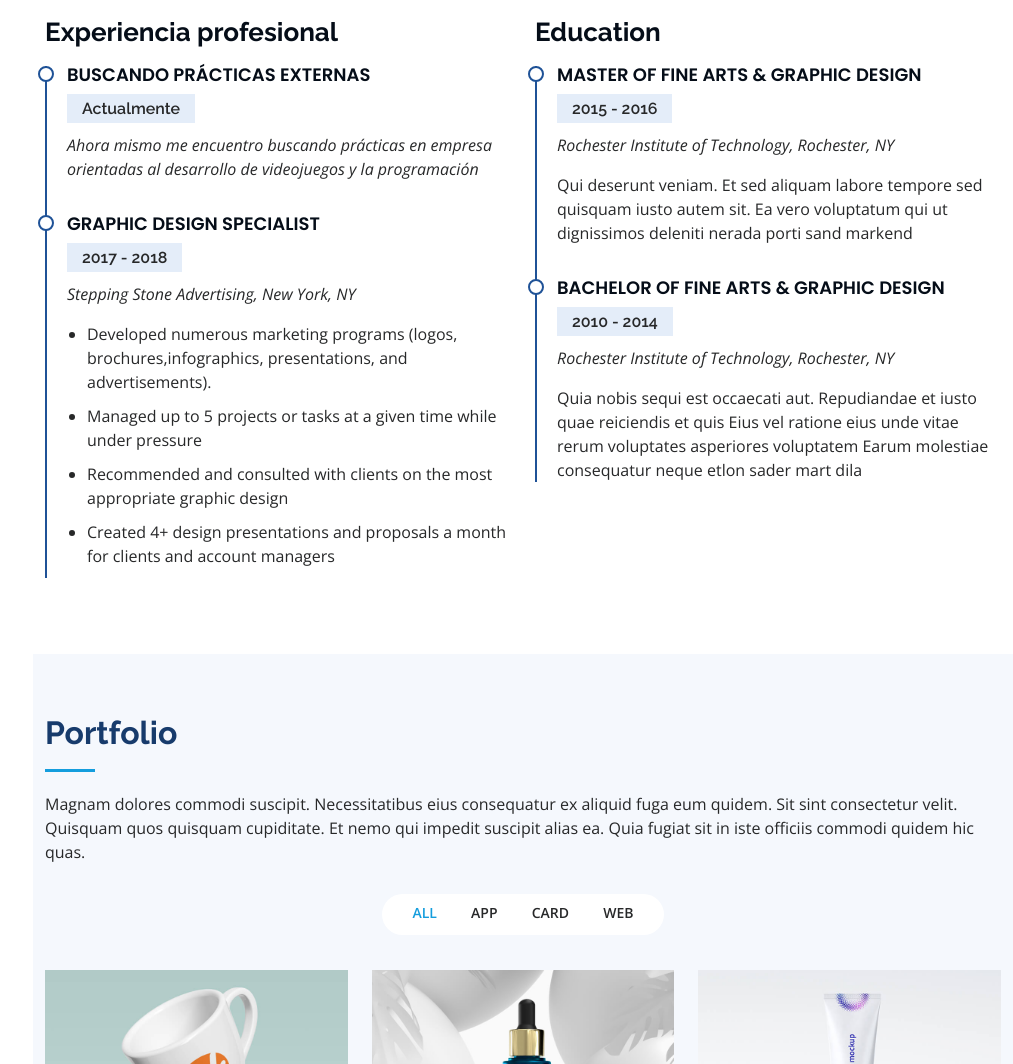
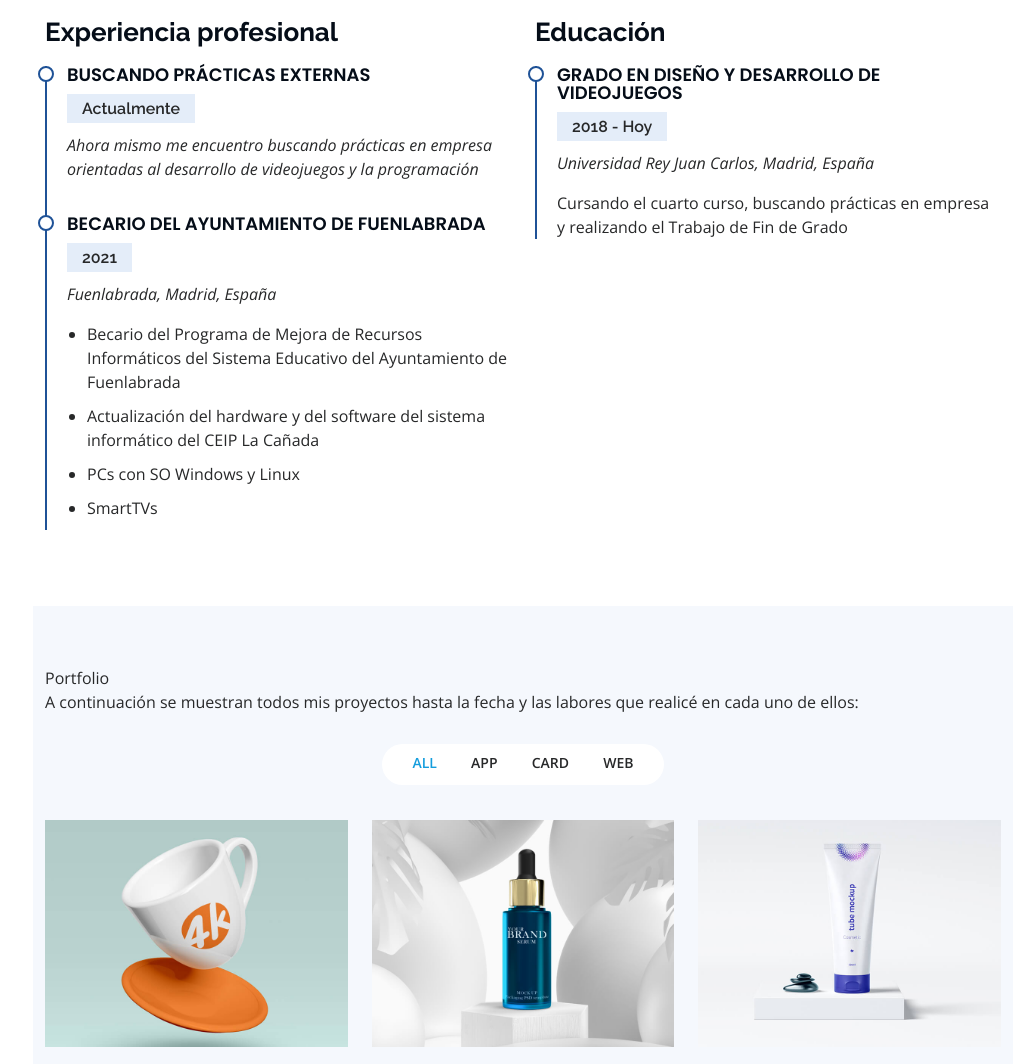
Before and after one commit to aantonb2018/AlejandroAnton, a plain HTML site: page index.html in a window 1280 px wide. Shown: the part 2777-3841 px from the top of the page, without its empty margins (267-1280 px from the left). Drawn offline with nearby package versions, Linux system fonts and the light colour scheme.

Commit message:
[Portfolio] Resume2.0
Acabada la trayectoria

```diff
--- a/assets/language/en.json
+++ b/assets/language/en.json
@@ -27,18 +27,20 @@
    "job1":[
       "Fuenlabrada's City Hall Intern",
       "Currently",
-      "Fuenlabrada's City Hall",
+      "Fuenlabrada, Madrid, Spain",
       "Intern of the Program for the Improvement of Computer Resources of the Educational System of the Fuenlabrada City Council",
       "Hardware and software upgrade of the La Cañada School's computer system",
       "PCs with SO Windows y Linux",
       "SmartTVs"
    ],
    "job2":[],
-   "study1":[
+   "stu": "Education",
+   "study0":[
       "Game Design and Development Bachelor in the Rey Juan Carlos University",
       "2018 - Today",
       "Rey Juan Carlos University, Madrid, Spain",
       "Now in fourth grade, searching for internships and working on my Final Degree Project"
-   ]
+   ],
+   "portfolioText": "Below are all my projects to date and the work I did in each of them:"
 
 }
--- a/assets/language/es.json
+++ b/assets/language/es.json
@@ -27,18 +27,24 @@
     "job1":[
        "Becario del Ayuntamiento de Fuenlabrada",
        "2021",
-       "Ayuntamiento de Fuenlabrada",
+       "Fuenlabrada, Madrid, España",
        "Becario del Programa de Mejora de Recursos Informáticos del Sistema Educativo del Ayuntamiento de Fuenlabrada",
        "Actualización del hardware y del software del sistema informático del CEIP La Cañada",
        "PCs con SO Windows y Linux",
        "SmartTVs"
     ],
     "job2":[],
-    "study1":[
+    "stu": "Educación",
+    "study0":[
         "Grado en Diseño y Desarrollo de Videojuegos",
         "2018 - Hoy",
         "Universidad Rey Juan Carlos, Madrid, España",
         "Cursando el cuarto curso, buscando prácticas en empresa y realizando el Trabajo de Fin de Grado"
-    ]
+    ],
+    "portfolioText": "A continuación se muestran todos mis proyectos hasta la fecha y las labores que realicé en cada uno de ellos:",
+    "filter0": "Todos",
+    "filter1": "Programador",
+    "filter2": "Artista 3D",
+    "filter3": "Diseño"
 
  }
--- a/index.html
+++ b/index.html
@@ -86,9 +86,20 @@
         $("<h2>" + data.resume+ "</h2>").appendTo("#resumePage");
         $("<p>" + data.resumePage + "</p>").appendTo("#resumePage");
         $("<h3 class=\"resume-title\">" + data.pro + "</h3>").appendTo("#pro");
-        $("<h4>" + data.job0[0] + "</h4>").appendTo("#proItem");
-        $("<h5>" + data.job0[1] + "</h5>").appendTo("#proItem");
-        $("<p><em>" + data.job0[2] + "</em></p>").appendTo("#proItem");
+        $("<h4>" + data.job0[0] + "</h4>").appendTo("#proItem0");
+        $("<h5>" + data.job0[1] + "</h5>").appendTo("#proItem0");
+        $("<p><em>" + data.job0[2] + "</em></p>").appendTo("#proItem0");
+        $("<h4>" + data.job1[0] + "</h4>").appendTo("#proItem1");
+        $("<h5>" + data.job1[1] + "</h5>").appendTo("#proItem1");
+        $("<p><em>" + data.job1[2] + "</em></p>").appendTo("#proItem1");
+        $("<ul><li>" + data.job1[3] + "</li><li>" + data.job1[4] + "</li><li>" + data.job1[5] + "</li><li>" + data.job1[6] + "</li></ul>").appendTo("#proItem1");
+        $("<h3 class=\"resume-title\">" + data.stu + "</h3>").appendTo("#stu");
+        $("<h4>" + data.study0[0] + "</h4>").appendTo("#stuItem0");
+        $("<h5>" + data.study0[1] + "</h5>").appendTo("#stuItem0");
+        $("<p><em>" + data.study0[2] + "</em></p>").appendTo("#stuItem0");
+        $("<p>" + data.study0[3] + "</em>").appendTo("#stuItem0");
+        $("<h>Portfolio</h>").appendTo("#portfolioPage");
+        $("<p>" + data.portfolioText + "</p>").appendTo("#portfolioPage");
         /*
         $("<h5>" + data.job0[0] + "</h5>").appendTo("#proItem");
         $("<p><em>" + data.job0[1] + "</em></p>").appendTo("#proItem");
@@ -379,7 +390,7 @@
             </div>
 
             <div class="progress">
-              <span class="skill">JAPANESE<i class="val">N5</i></span>
+              <span class="skill">JAPANESE <i class="val">N5</i></span>
               <div class="progress-bar-wrap">
                 <div class="progress-bar" role="progressbar" aria-valuenow="20" aria-valuemin="0" aria-valuemax="100"></div>
               </div>
@@ -403,36 +414,15 @@
 
           <div class="col-lg-6" data-aos="fade-up" data-aos-delay="100">
             <div id="pro"></div>
-            <div id="proItem" class="resume-item">
+            <div id="proItem0" class="resume-item">
             </div>
-            <div class="resume-item">
-              <h4>Graphic design specialist</h4>
-              <h5>2017 - 2018</h5>
-              <p><em>Stepping Stone Advertising, New York, NY</em></p>
-              <ul>
-                <li>Developed numerous marketing programs (logos, brochures,infographics, presentations, and advertisements).</li>
-                <li>Managed up to 5 projects or tasks at a given time while under pressure</li>
-                <li>Recommended and consulted with clients on the most appropriate graphic design</li>
-                <li>Created 4+ design presentations and proposals a month for clients and account managers</li>
-              </ul>
+            <div id="proItem1" class="resume-item">
             </div>
           </div>
 
           <div class="col-lg-6" data-aos="fade-up">
-
-            <h3 class="resume-title">Education</h3>
-            <div class="resume-item">
-              <h4>Master of Fine Arts &amp; Graphic Design</h4>
-              <h5>2015 - 2016</h5>
-              <p><em>Rochester Institute of Technology, Rochester, NY</em></p>
-              <p>Qui deserunt veniam. Et sed aliquam labore tempore sed quisquam iusto autem sit. Ea vero voluptatum qui ut dignissimos deleniti nerada porti sand markend</p>
-            </div>
-            <div class="resume-item">
-              <h4>Bachelor of Fine Arts &amp; Graphic Design</h4>
-              <h5>2010 - 2014</h5>
-              <p><em>Rochester Institute of Technology, Rochester, NY</em></p>
-              <p>Quia nobis sequi est occaecati aut. Repudiandae et iusto quae reiciendis et quis Eius vel ratione eius unde vitae rerum voluptates asperiores voluptatem Earum molestiae consequatur neque etlon sader mart dila</p>
-            </div>
+            <div id="stu"></div>
+            <div id="stuItem0" class="resume-item"></div>
           </div>
 
         </div>
@@ -444,10 +434,7 @@
     <section id="portfolio" class="portfolio section-bg">
       <div class="container">
 
-        <div class="section-title">
-          <h2>Portfolio</h2>
-          <p>Magnam dolores commodi suscipit. Necessitatibus eius consequatur ex aliquid fuga eum quidem. Sit sint consectetur velit. Quisquam quos quisquam cupiditate. Et nemo qui impedit suscipit alias ea. Quia fugiat sit in iste officiis commodi quidem hic quas.</p>
-        </div>
+        <div id="portfolioPage" class="section-title"></div>
 
         <div class="row" data-aos="fade-up">
           <div class="col-lg-12 d-flex justify-content-center">
```
